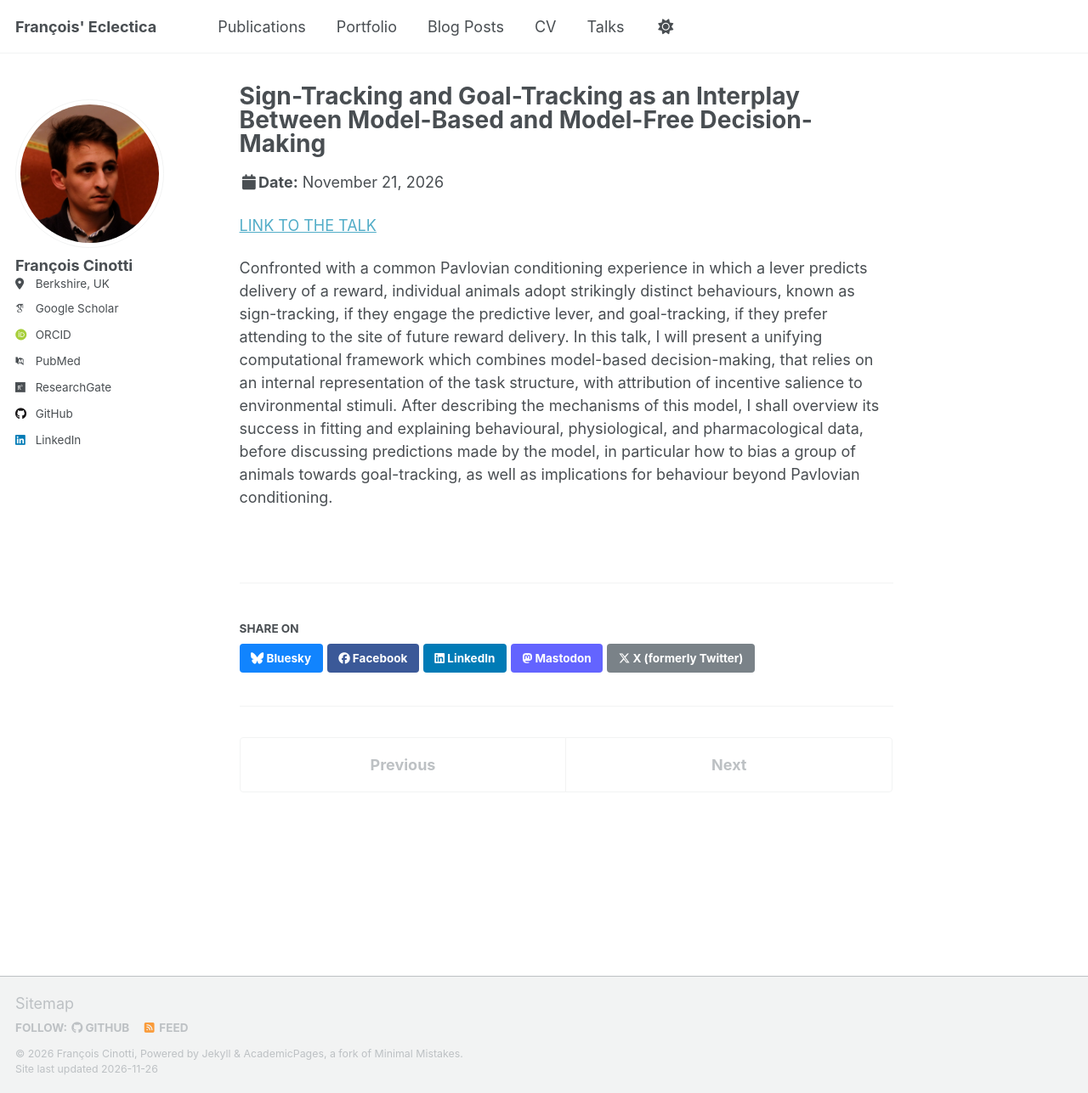
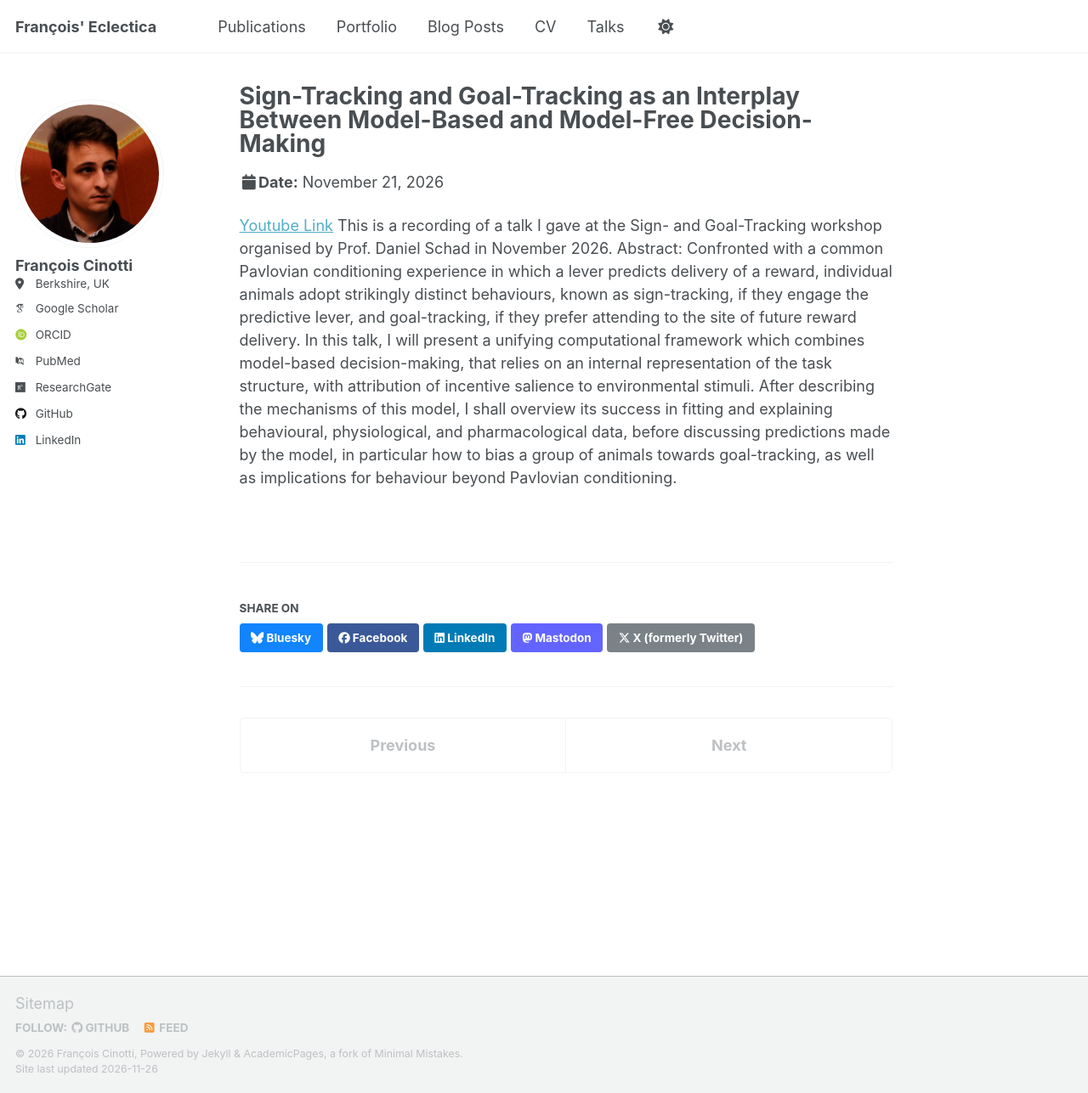
Before and after one commit to frct/frct.github.io, a Jekyll site: the page built from _talks/2026-11-21-STGT-model.md, in a window 1280 px wide and 1287 px high. Shown: the whole window at 85% size. Built offline with Jekyll 4.4.1, drawn with Linux system fonts in a browser that asks for light colours; some web fonts are replaced; a script that is not in the unit is left out.

Commit message:
Modify talk details for STGT workshop
Updated the talk details including type, venue, and added an abstract.

```diff
--- a/_talks/2026-11-21-STGT-model.md
+++ b/_talks/2026-11-21-STGT-model.md
@@ -1,13 +1,13 @@
 ---
 title: "Sign-Tracking and Goal-Tracking as an Interplay Between Model-Based and Model-Free Decision-Making"
 collection: talks
-type: "Talk"
+type: "Workshop: Sign- and Goal-Tracking: Human data, computational models, and rodent foundations"
 permalink: /talks/2026-11-21-STGT-model
-venue: "Sign- and Goal-Tracking: Human data, computational models, and rodent foundations"
+venue: "Kongresshotel Potsdam"
 date: 2026-11-21
 location: "Potsdam, Germany"
 ---
 
-[LINK TO THE TALK](https://youtu.be/zBBkxJLcyZM)
-
-Confronted with a common Pavlovian conditioning experience in which a lever predicts delivery of a reward, individual animals adopt strikingly distinct behaviours, known as sign-tracking, if they engage the predictive lever, and goal-tracking, if they prefer attending to the site of future reward delivery. In this talk, I will present a unifying computational framework which combines model-based decision-making, that relies on an internal representation of the task structure, with attribution of incentive salience to environmental stimuli. After describing the mechanisms of this model, I shall overview its success in fitting and explaining behavioural, physiological, and pharmacological data, before discussing predictions made by the model, in particular how to bias a group of animals towards goal-tracking, as well as implications for behaviour beyond Pavlovian conditioning.
+[Youtube Link](https://youtu.be/zBBkxJLcyZM)
+This is a recording of a talk I gave at the Sign- and Goal-Tracking workshop organised by Prof. Daniel Schad in November 2026.
+Abstract: Confronted with a common Pavlovian conditioning experience in which a lever predicts delivery of a reward, individual animals adopt strikingly distinct behaviours, known as sign-tracking, if they engage the predictive lever, and goal-tracking, if they prefer attending to the site of future reward delivery. In this talk, I will present a unifying computational framework which combines model-based decision-making, that relies on an internal representation of the task structure, with attribution of incentive salience to environmental stimuli. After describing the mechanisms of this model, I shall overview its success in fitting and explaining behavioural, physiological, and pharmacological data, before discussing predictions made by the model, in particular how to bias a group of animals towards goal-tracking, as well as implications for behaviour beyond Pavlovian conditioning.
```
